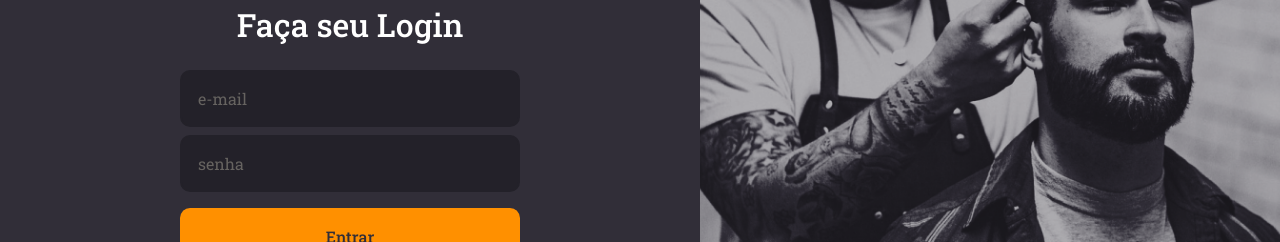
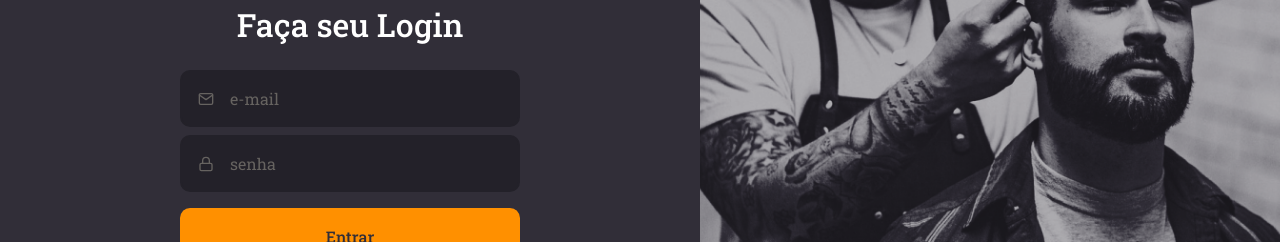
Before and after one commit to Delfio/Go-barber-web, a React (Create React App) app: page / in a window 1280 px wide. Shown: the part 299-541 px from the top of the page. Built offline with nearby package versions, Linux system fonts and the light colour scheme.

Commit message:
isolated button and input

```diff
--- /dev/null
+++ b/src/components/button/index.tsx
@@ -0,0 +1,11 @@
+import React, { ButtonHTMLAttributes } from 'react';
+
+import { Container } from './styles';
+
+type ButtonProps = ButtonHTMLAttributes<HTMLButtonElement>
+
+const button: React.FC<ButtonProps> = ({ children, ...rest }) => (
+  <Container type="button" {...rest}>{children}</Container>
+);
+
+export default button;
--- /dev/null
+++ b/src/components/button/styles.ts
@@ -0,0 +1,19 @@
+import styled from 'styled-components';
+import { shade } from 'polished';
+
+export const Container = styled.button`
+    background: #ff9000;
+    height: 56px;
+    border-radius: 10px;
+    border: 0;
+    padding: 0 16px;
+    color: #312e38;
+    width: 100%;
+    font-weight: 500;
+    margin-top: 16px;
+    transition: background 0.2;
+
+    &:hover {
+        background: ${shade(0.2, '#ff9000')}
+    }
+`;
--- /dev/null
+++ b/src/components/input/index.tsx
@@ -0,0 +1,18 @@
+import React, { InputHTMLAttributes } from 'react';
+import { IconBaseProps } from 'react-icons';
+
+import { Container } from './styles';
+
+interface InputProps extends InputHTMLAttributes<HTMLInputElement> {
+  name: string;
+  icon?: React.ComponentType<IconBaseProps>;
+}
+
+const input: React.FC<InputProps> = ({ icon: Icon, ...rest }) => (
+  <Container>
+    { Icon && <Icon /> }
+    <input {...rest} />
+  </Container>
+);
+
+export default input;
--- /dev/null
+++ b/src/components/input/styles.ts
@@ -0,0 +1,32 @@
+import styled from 'styled-components';
+
+export const Container = styled.div`
+    background: #232129;
+    border-radius: 10px;
+    border: 2px solid #232129;
+    padding: 16px;
+    width: 100%;
+    color: #666360;
+    display: flex;
+    align-items: center;
+
+    & + div {
+        margin-top: 8px;
+    }
+
+    input {
+        flex: 1;
+        border: 0;
+        background: transparent;
+        color: #F4EDE8;
+
+        &::placeholder {
+            color: #666360;
+        }
+
+    }
+
+    > svg {
+        margin-right: 16px;
+    }
+`;
--- a/src/pages/Signin/index.tsx
+++ b/src/pages/Signin/index.tsx
@@ -1,6 +1,9 @@
 import React from 'react';
-import { FiLogIn } from 'react-icons/fi';
+import { FiLogIn, FiMail, FiLock } from 'react-icons/fi';
 import LogoImg from '../../asssets/logo.svg';
+
+import Button from '../../components/button';
+import Input from '../../components/input';
 
 import { Container, Content, Background } from './styles';
 
@@ -11,9 +14,9 @@
 
       <form>
         <h1>Faça seu Login</h1>
-        <input placeholder="e-mail" type="text" />
-        <input type="password" placeholder="senha" name="" id="" />
-        <button type="submit">Entrar</button>
+        <Input icon={FiMail} name="email" placeholder="e-mail" type="text" />
+        <Input icon={FiLock} type="password" placeholder="senha" name="password" id="" />
+        <Button type="submit">Entrar</Button>
 
         <a href="forgot">Esqueci minha senha</a>
       </form>
--- a/src/pages/Signin/styles.ts
+++ b/src/pages/Signin/styles.ts
@@ -26,39 +26,6 @@
 
         h1 {
             margin-bottom: 24px;
-        }
-
-        input {
-            background: #232129;
-            border-radius: 10px;
-            border: 2px solid #232129;
-            padding: 16px;
-            width: 100%;
-            color: #F4EDE8;
-
-            &::placeholder {
-                color: #666360;
-            }
-
-            & + input {
-                margin-top: 8px;
-            }
-        }
-        button {
-            background: #ff9000;
-            height: 56px;
-            border-radius: 10px;
-            border: 0;
-            padding: 0 16px;
-            color: #312e38;
-            width: 100%;
-            font-weight: 500;
-            margin-top: 16px;
-            transition: background 0.2;
-
-            &:hover {
-                background: ${shade(0.2, '#ff9000')}
-            }
         }
 
         a {
```
